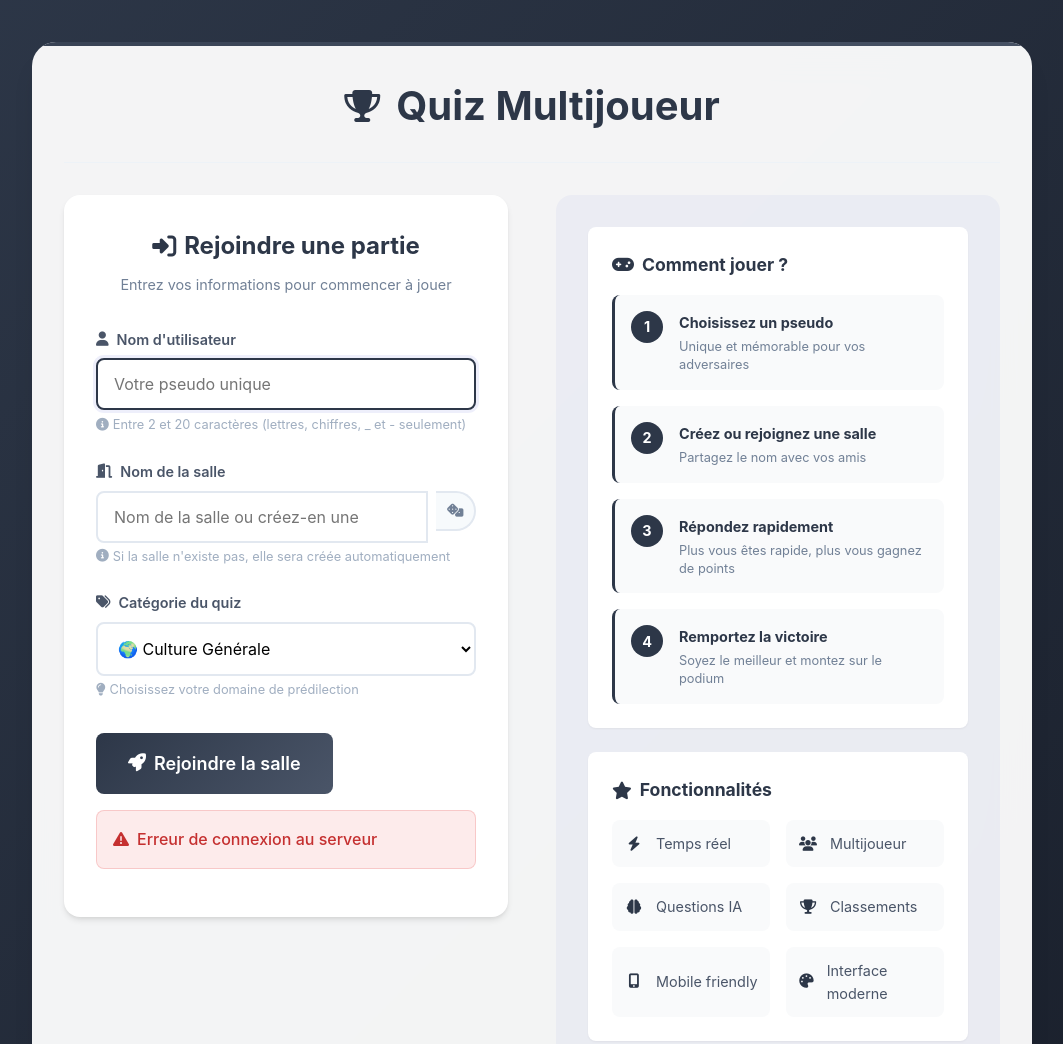
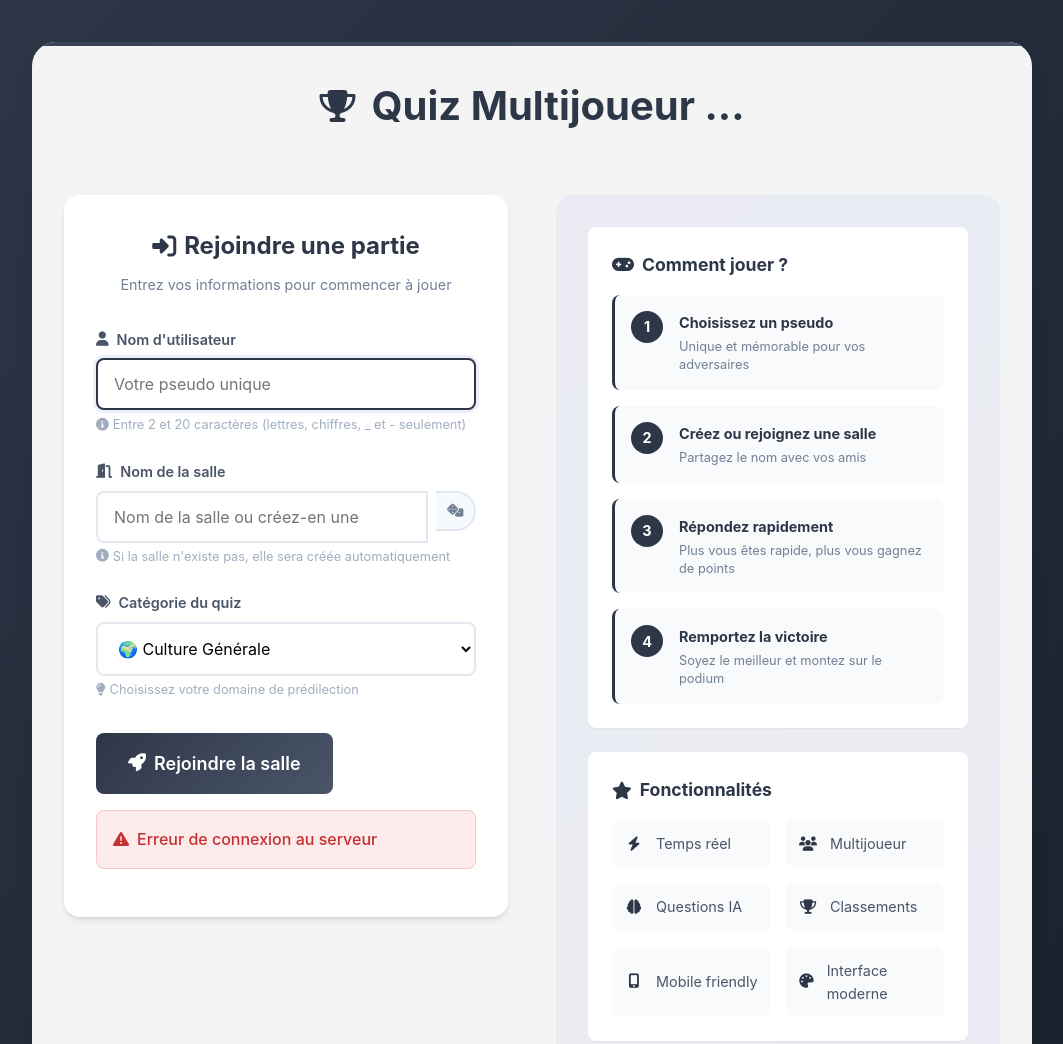
Before and after one commit to Oreilleu/quiz-devops, a plain HTML site: page frontend/public/index.html in a window 1280 px wide. Shown: the top 1044 px of the page, without its empty margins (108-1171 px from the left). Drawn offline with Linux system fonts and the light colour scheme; no server answers.

Commit message:
change title

```diff
--- a/frontend/public/index.html
+++ b/frontend/public/index.html
@@ -22,7 +22,7 @@
     <div id="app">
         <div class="container">
             <header class="header">
-                <h1><i class="fas fa-trophy"></i> Quiz Multijoueur</h1>
+                <h1><i class="fas fa-trophy"></i> Quiz Multijoueur ...</h1>
             </header>
 
             <main id="main-content">
--- a/frontend/public/js/screens/GameScreen.js
+++ b/frontend/public/js/screens/GameScreen.js
@@ -15,6 +15,7 @@ class GameScreen {
     render(data = null) {
         this.currentQuestion = data || {};
         const isWaiting = data?.waiting || !data?.question;
+        console.log(CONFIG.SERVER_URL);
 
         if (isWaiting) {
             return `
```
